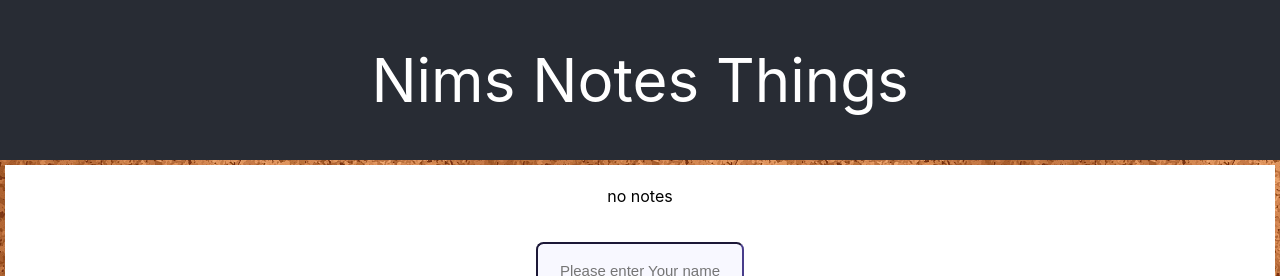
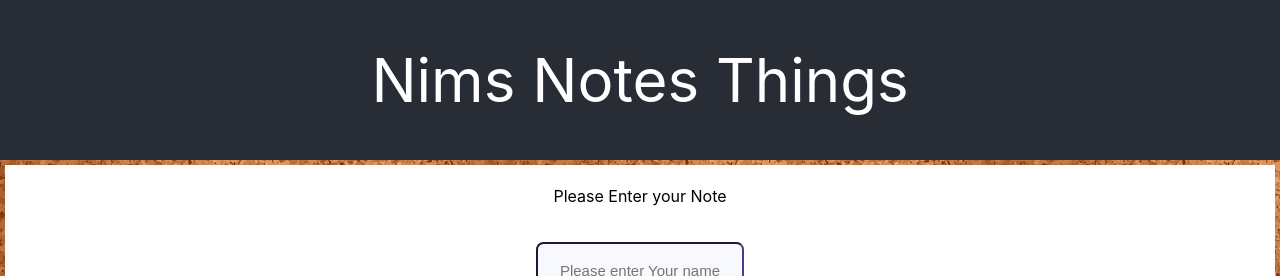
Before and after one commit to nf2000/nims-notes-things, a React (Create React App) app in the folder nims-notes-things/: page / in a window 1280 px wide. Shown: the top 276 px of the page. Built offline with nearby package versions, Linux system fonts and the light colour scheme.

Commit message:
Message added

```diff
--- a/nims-notes-things/src/components/Form.js
+++ b/nims-notes-things/src/components/Form.js
@@ -60,8 +60,7 @@ const Form = (props) => {
       };
       const notesCopy = [...notes];
       notesCopy.push(formDataCopy);
-      dispatch(setNote(notesCopy))
-
+      dispatch(setNote(notesCopy));
     }
   };
 
@@ -76,14 +75,9 @@ const Form = (props) => {
 
   return (
     <StyledForm onSubmit={handleOnSubmit}>
-
-
       <StyledDiv>
-
-
         <InnerForm>
-         {notes.length === 0 ? <p> no notes</p> : null }
-
+          {notes.length === 0 ? <p> Please Enter your Note</p> : null}
           {empty.name && <ErrorMessage>Name field is required</ErrorMessage>}
           <Input
             name="name"
```
